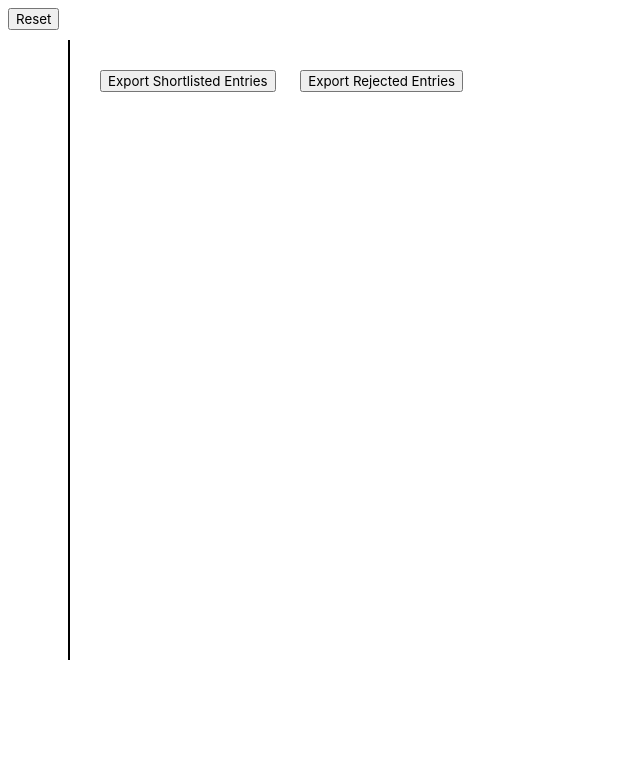
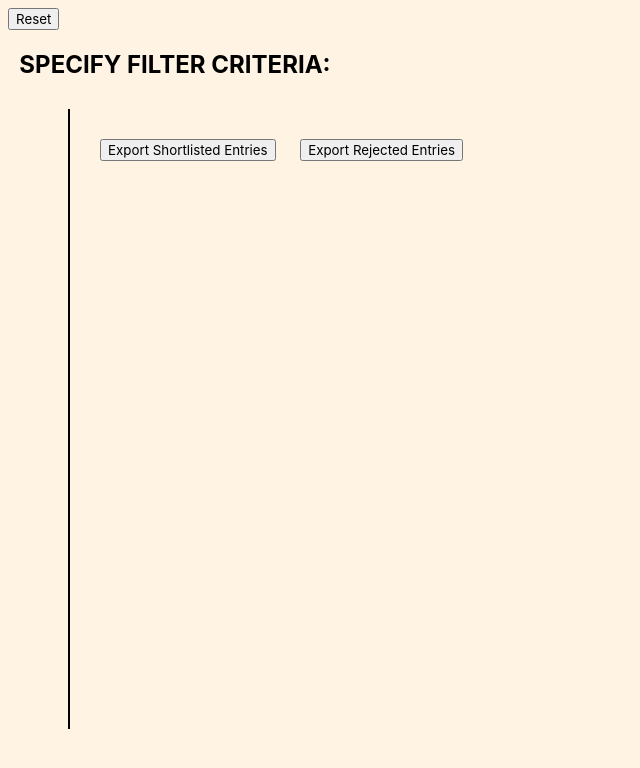
Before and after one commit to crossphoton/irs, a website: page public/viewer.html in a window 1280 px wide. Shown: the whole page, without its empty margins (0-640 px from the left). Drawn offline with Linux system fonts and the light colour scheme; no server answers.

Commit message:
Update viewer.html

```diff
--- a/public/viewer.html
+++ b/public/viewer.html
@@ -5,9 +5,10 @@
     <meta name="viewport" content="width=device-width, initial-scale=1.0">
     <title>IRS viewer</title>
 </head>
-<body>
+<body style="background-color:rgb(255, 244, 227);">
     <div class="id"></div>
     <div class="header"><button id="reset" onclick="fillInfo(dataWeGot)">Reset</button></div>
+    <h2>&nbsp; SPECIFY FILTER CRITERIA: </h2>
     <div class="main-content">
         <div id="filter-section"></div>
         <div id="table">
@@ -26,7 +27,7 @@
     }
 
     td, th {
-      border: 1px solid #dddddd;
+      border: 1px solid #000000;
       text-align: left;
       padding: 8px;
     }
@@ -37,7 +38,7 @@
 
     .main-content{
         display: flex;
-        width: 100vw;
+        width: 90vw;
         min-height: 80vh;
     }
 
```
